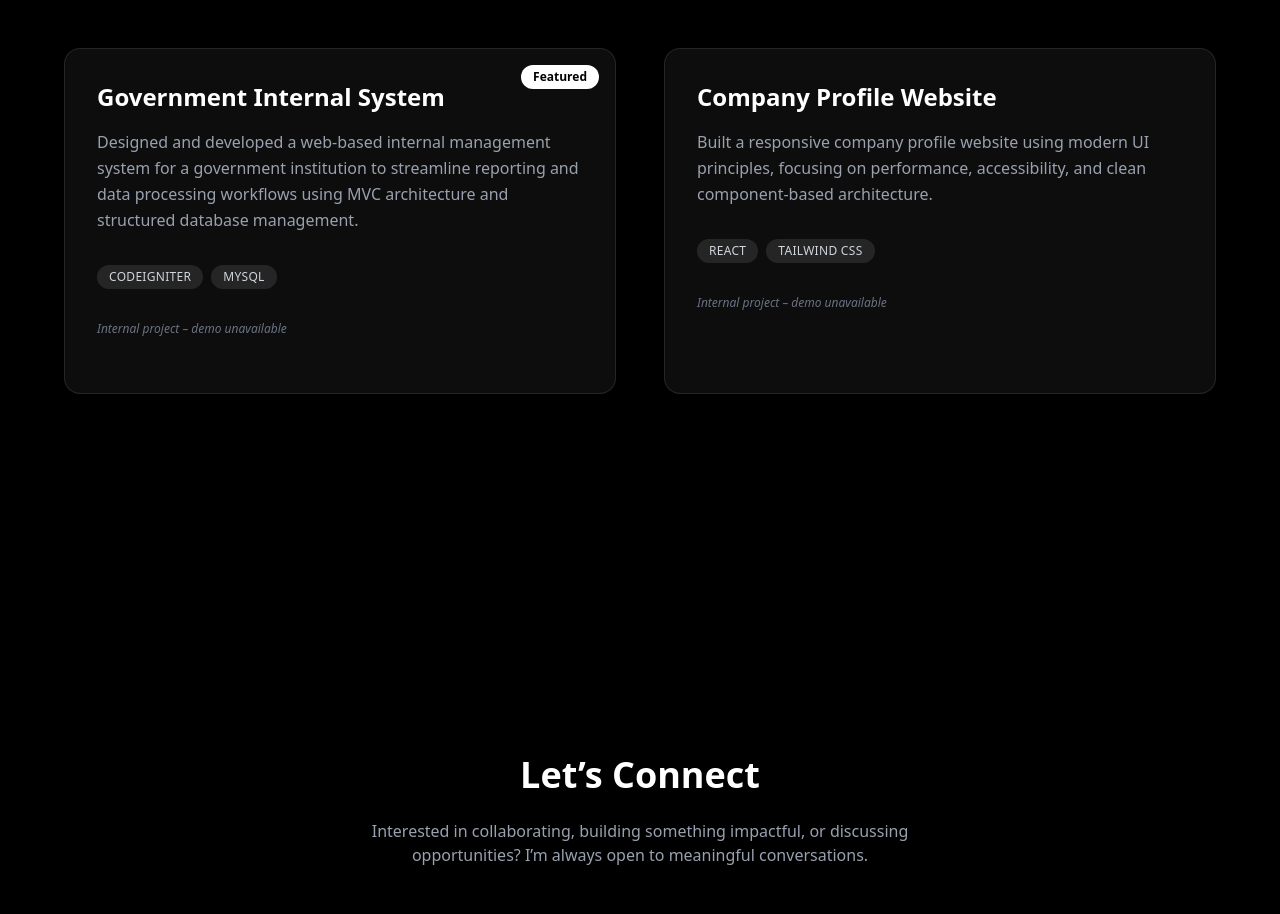
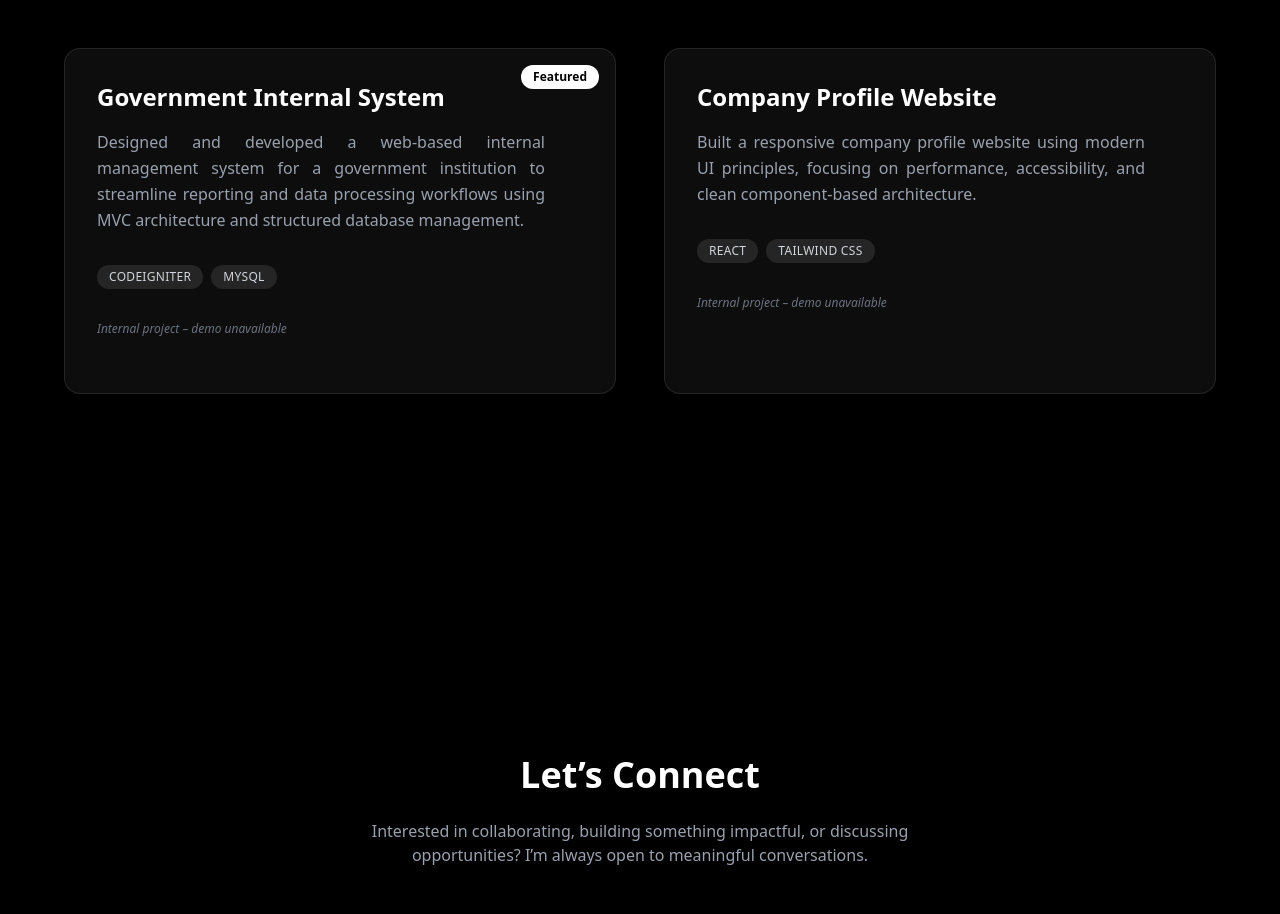
Before and after one commit to devchristov/portfolio, a React (Vite) app: page / in a window 1280 px wide. Shown: the part 3480-4394 px from the top of the page. Built offline with nearby package versions, Linux system fonts and the light colour scheme.

Commit message:
Update projects

```diff
--- a/src/sections/Projects.jsx
+++ b/src/sections/Projects.jsx
@@ -51,7 +51,7 @@ function Projects() {
 
               <h3 className="text-2xl font-semibold mb-4">{project.title}</h3>
 
-              <p className="text-gray-400 mb-8 leading-relaxed">
+              <p className="text-gray-400 mb-8 leading-relaxed text-justify max-w-md">
                 {project.description}
               </p>
 
```
